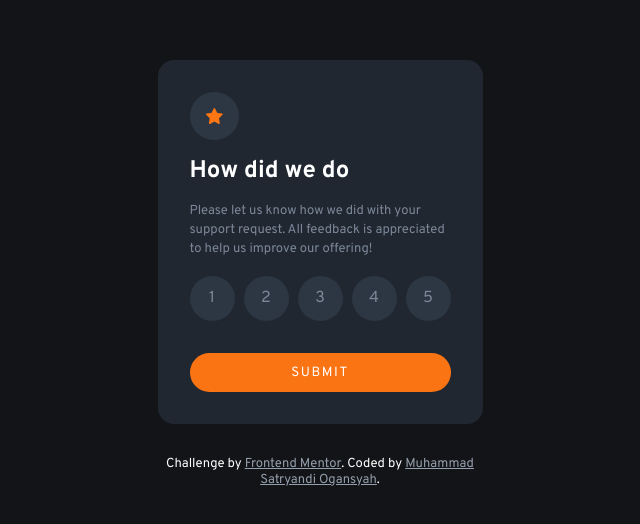
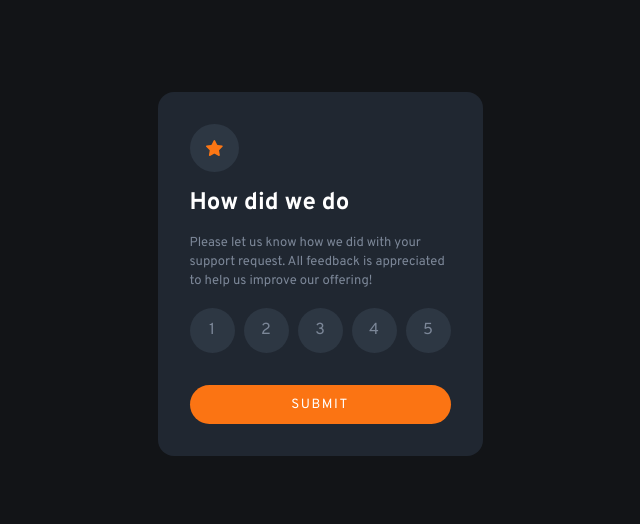
Before and after one commit to satryandi/Miniproject1_InteractiveRating, a plain HTML site: page index.html in a window 1280 px wide. Shown: the part 126-650 px from the top of the page, without its empty margins (320-960 px from the left). Drawn offline with Linux system fonts and the light colour scheme.

Commit message:
Update index.html

```diff
--- a/index.html
+++ b/index.html
@@ -58,15 +58,6 @@
     </div>
   </div>
 
-  <div class="attribution">
-    <p>
-      Challenge by
-      <a href="https://www.frontendmentor.io?ref=challenge" target="_blank" rel="noreferrer">Frontend Mentor</a>.
-      Coded by
-      <a href="https://tsbsankara.netlify.app" target="_blank" rel="noreferrer">Muhammad Satryandi Ogansyah</a>.
-    </p>
-  </div>
-
   <script src="main.js"></script>
 </body>
 
```
